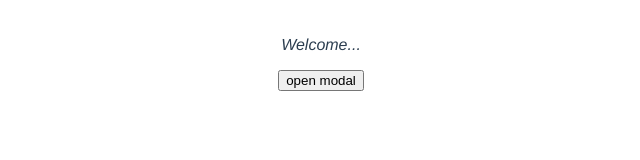
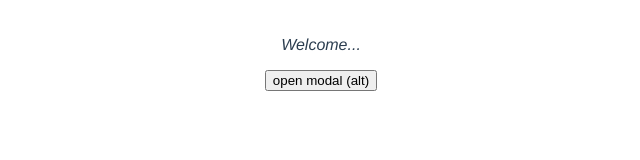
Before and after one commit to victorhigaki/vuejs3-basics-2, a Vue app in the folder modal-project/: page / in a window 1280 px wide. Shown: the part 131-291 px from the top of the page, without its empty margins (319-959 px from the left). Built offline with nearby package versions, Linux system fonts and the light colour scheme.

Commit message:
click event modifiers

```diff
--- a/modal-project/src/App.vue
+++ b/modal-project/src/App.vue
@@ -4,7 +4,7 @@
   <div v-if="showModal">
     <Modal :header="header" :text="text" theme="sale" @close="toggleModal" />
   </div>
-  <button @click="toggleModal">open modal</button>
+  <button @click.alt="toggleModal">open modal (alt)</button>
 </template>
 
 <script>
--- a/modal-project/src/components/Modal.vue
+++ b/modal-project/src/components/Modal.vue
@@ -1,5 +1,5 @@
 <template>
-    <div @click="closeModal" class="backdrop">
+    <div @click.self="closeModal" class="backdrop">
         <div class="modal" :class="{ sale: theme === 'sale' }">
             <h1>{{ header }}</h1>
             <p>{{ text }}</p>
```
